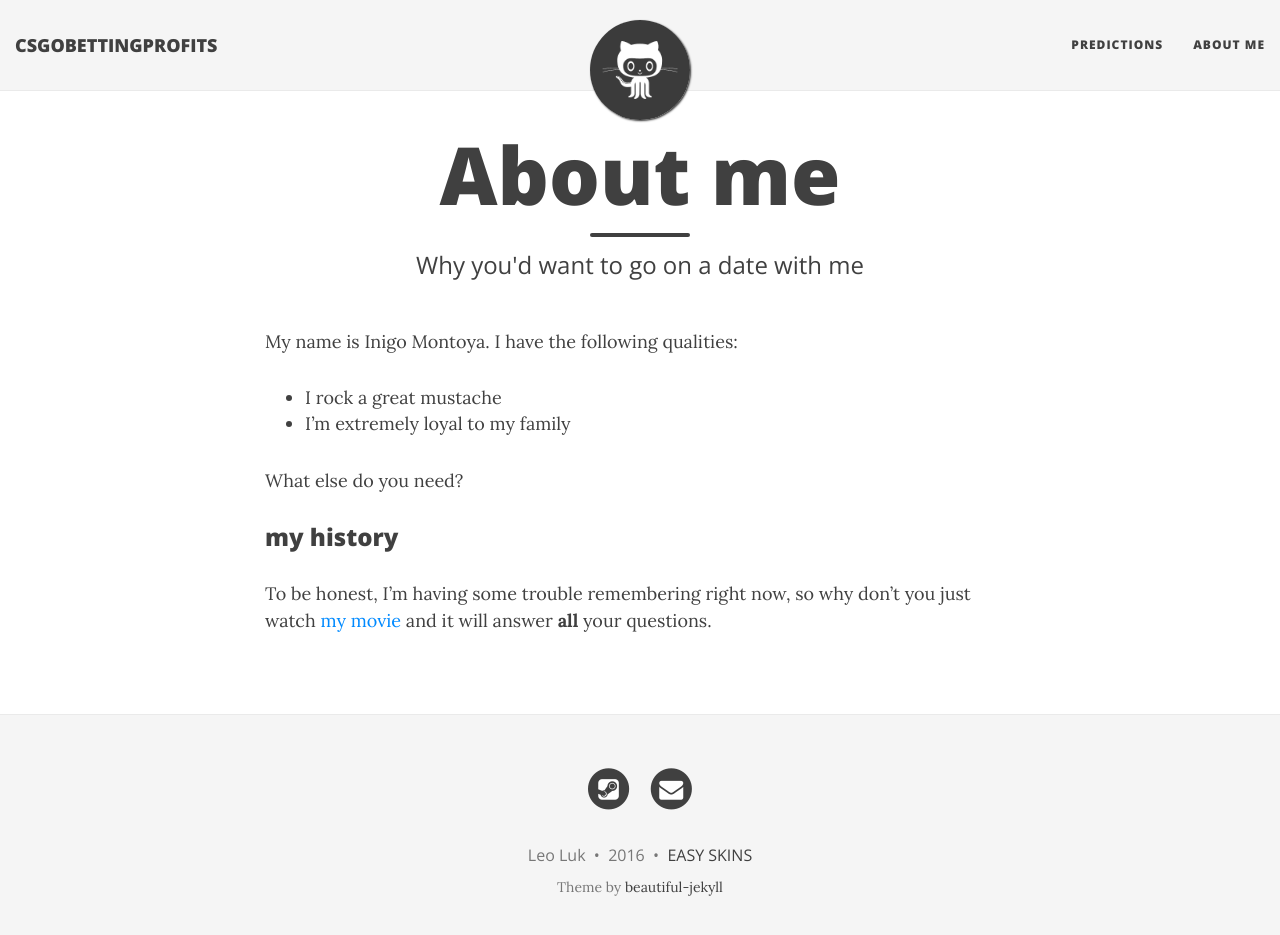
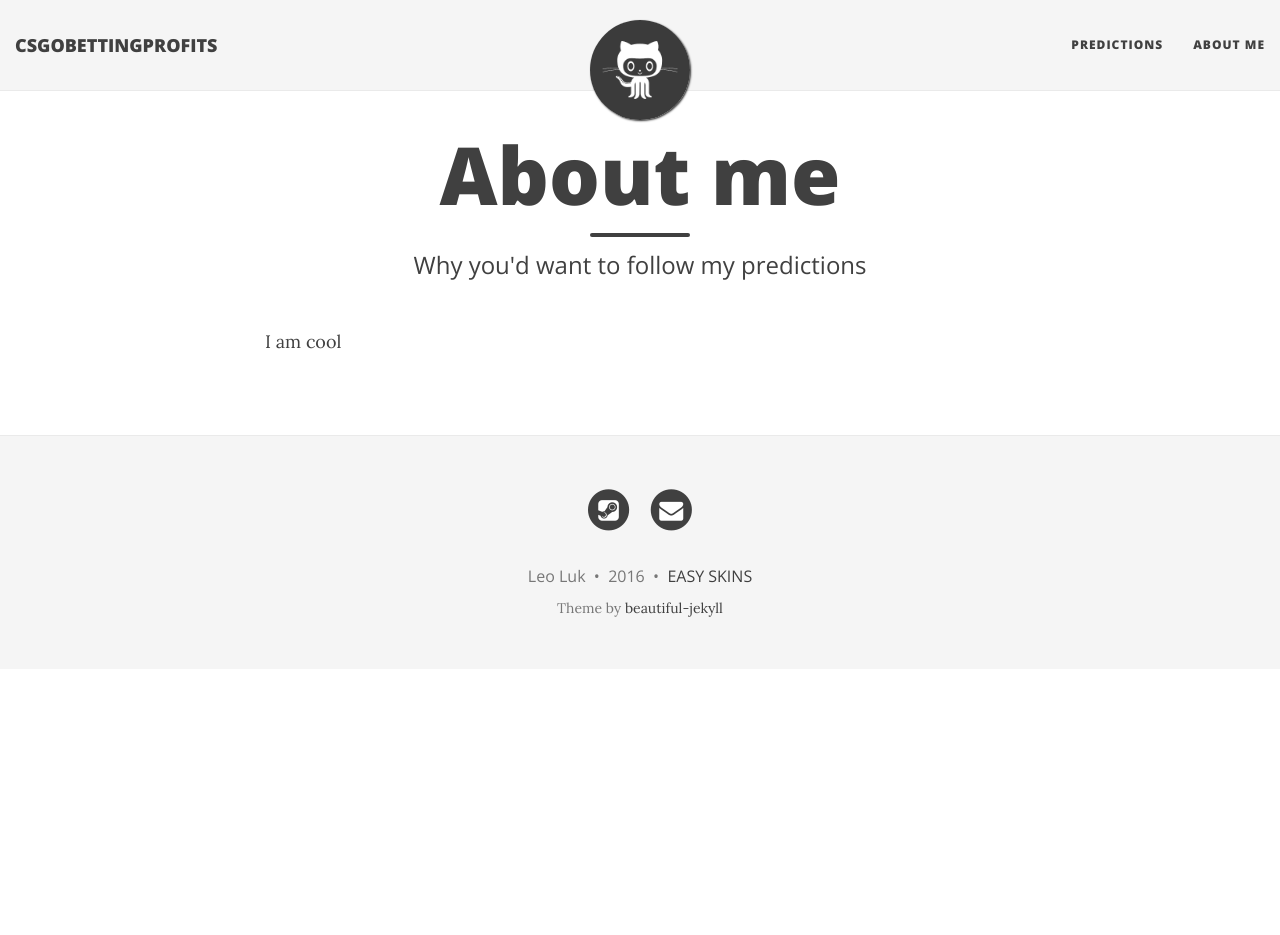
Before and after one commit to CSGOBETTINGPROFITS/CSGOBETTINGPROFITS.github.io, a Jekyll site: the page built from aboutme.md, in a window 1280 px wide and 948 px high. Shown: the top 935 px of the window. Built offline with Jekyll 4.4.1, drawn with Linux system fonts in a browser that asks for light colours; nearby versions of some CDN libraries.

Commit message:
Update aboutme.md

```diff
--- a/aboutme.md
+++ b/aboutme.md
@@ -1,16 +1,7 @@
 ---
 layout: page
 title: About me
-subtitle: Why you'd want to go on a date with me
+subtitle: Why you'd want to follow my predictions
 ---
 
-My name is Inigo Montoya. I have the following qualities:
-
-- I rock a great mustache
-- I'm extremely loyal to my family
-
-What else do you need?
-
-### my history
-
-To be honest, I'm having some trouble remembering right now, so why don't you just watch [my movie](http://en.wikipedia.org/wiki/The_Princess_Bride_%28film%29) and it will answer **all** your questions.
+I am cool
```
